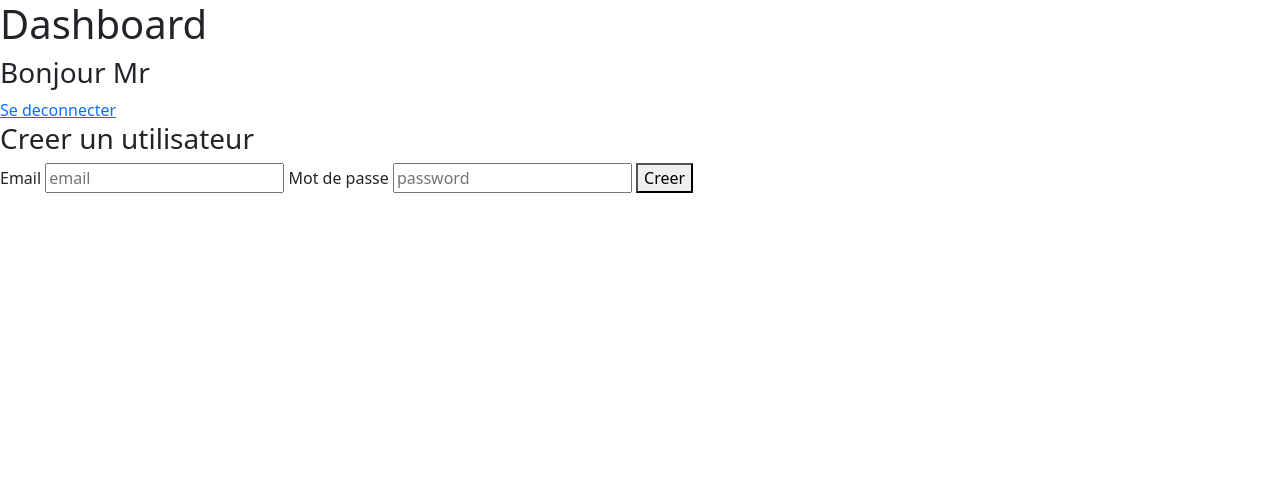
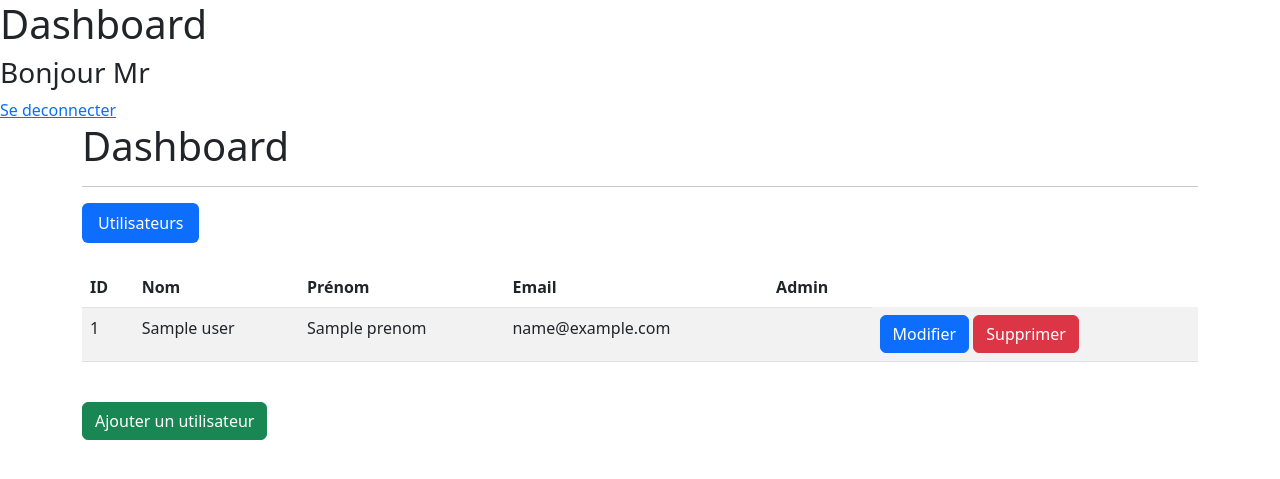
Before and after one commit to Sebqstien/Garage_V.Parrot, a PHP site: template src/Views/admin/dashboards/admin.html.twig in a window 1280 px wide. Shown: the top 479 px of the page. Run offline with PHP 8.4, Linux system fonts and the light colour scheme; the template is opened without the code that fills it: most values are stand-ins (such as "Sample title", 1, 10 or a date in 2020); some libraries are stand-ins or nearby versions; some web fonts are replaced.

Commit message:
📦 NEW: CRUD user dashboard admin ok

```diff
--- a/src/Controllers/UsersController.php
+++ b/src/Controllers/UsersController.php
@@ -45,7 +45,9 @@ class UsersController extends Controller
     public function dashboard()
     {
         if (isset($_SESSION['user']) &&  $_SESSION['user']['is_admin'] === true) {
-            $this->render('/admin/dashboards/admin.html.twig');
+            $userModel = new UsersModel();
+            $users = $userModel->findAll();
+            $this->render('/admin/dashboards/admin.html.twig', ['users' => $users]);
         } elseif (isset($_SESSION['user']) &&  $_SESSION['user']['is_admin'] === false) {
             $this->render('/admin/dashboards/employes.html.twig');
         } else {
@@ -61,4 +63,5 @@ class UsersController extends Controller
         $this->redirect('/', 301);
         exit;
     }
+
 }
--- a/src/Views/admin/dashboards/admin.html.twig
+++ b/src/Views/admin/dashboards/admin.html.twig
@@ -1,23 +1,57 @@
 {% extends "base.html.twig" %}
 {% block content %}
 <h1>Dashboard</h1>
-<h3>Bonjour Mr {{ session.user['nom'] }}</h3>
-<a href="/logout">Se deconnecter</a>
+<div>
+    <h3>Bonjour Mr {{ session.user['nom'] }}</h3>
+    <a href="/logout">Se deconnecter</a>
+</div>
 
-{% if session.erreur is defined %}
-<div class="alert alert-danger">
-    <p class="text-center">{{session.erreur}}</p>
-</div>
-{% endif %}
+<div class="container">
+    <h1>Dashboard</h1>
+    <hr>
 
-<div>
-    <h3>Creer un utilisateur</h3>
-    <form method="post">
-        <label for="email">Email</label>
-        <input type="text" name="email" placeholder="email" id="email">
-        <label for="password">Mot de passe</label>
-        <input type="password" name="password" placeholder="password" id="password">
-        <button type="submit">Creer</button>
-    </form>
+    <!-- Navigation -->
+    <ul class="nav nav-pills">
+        <li class="nav-item">
+            <a class="nav-link active" href="/dashboard">Utilisateurs</a>
+        </li>
+        <!-- Ajoutez ici les autres liens de navigation pour gérer les autres fonctionnalités du CRUD -->
+    </ul>
+
+    <!-- Contenu du tableau -->
+    <div class="table-responsive mt-4">
+        <table class="table table-striped">
+            <thead>
+                <tr>
+                    <th>ID</th>
+                    <th>Nom</th>
+                    <th>Prénom</th>
+                    <th>Email</th>
+                    <th>Admin</th>
+                </tr>
+            </thead>
+            <tbody>
+                {% for user in users %}
+                <tr>
+                    <td>{{ user.id }}</td>
+                    <td>{{ user.nom }}</td>
+                    <td>{{ user.prenom }}</td>
+                    <td>{{ user.email }}</td>
+                    <td>{{ user.is_admin }}</td>
+
+                    <td>
+                        <a href="/dashboard/edit/{{ user.id }}" class="btn btn-primary">Modifier</a>
+                        <a href="/dashboard/delete/{{ user.id }}" class="btn btn-danger">Supprimer</a>
+                    </td>
+                </tr>
+                {% endfor %}
+            </tbody>
+        </table>
+    </div>
+
+    <!-- Bouton Ajouter -->
+    <div class="mt-4">
+        <a href="/dashboard/create" class="btn btn-success">Ajouter un utilisateur</a>
+    </div>
 </div>
 {% endblock content %}
--- a/src/Views/base.html.twig
+++ b/src/Views/base.html.twig
@@ -20,6 +20,17 @@
 </head>
 
 <body>
+    {% if session.erreur is defined %}
+    <div class="alert alert-danger">
+        <p class="text-center">{{session.erreur}}</p>
+    </div>
+    {% endif %}
+
+    {% if session.success %}
+    <div class="alert alert-success">
+        <p class="text-center">{{session.success}}</p>
+    </div>
+    {% endif %}
 
     {% block content %}
 
```
Also changed, not shown: src/Controllers/AdminController.php (+44 -1 lines), src/Models/Model.php (+2 -7 lines), src/Models/UsersModel.php (+50 -0 lines), src/Views/admin/form/form.html.twig (added, +34 -0 lines), src/public/index.php (+7 -1 lines).
